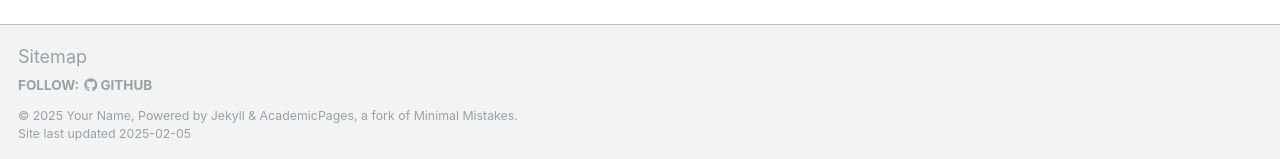
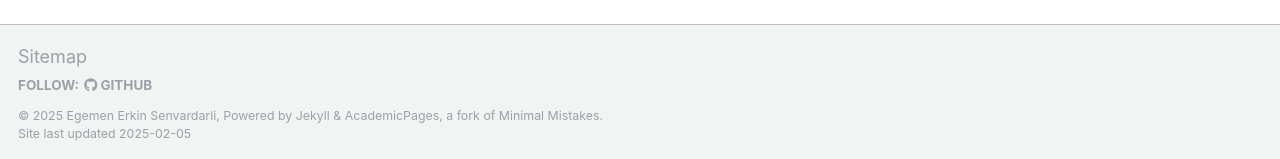
Before and after one commit to p1ckl/p1ckl.github.io, a Jekyll site: the page built from _pages/about.md, in a window 1280 px wide. Shown: the part 738-897 px from the top of the page. Built offline with Jekyll 4.4.1, drawn with Linux system fonts in a browser that asks for light colours.

Commit message:
Fixed the footer.

```diff
--- a/_config.yml
+++ b/_config.yml
@@ -10,7 +10,7 @@
 locale                   : "en-US"
 title                    : "Egemen Erkin Senvardarli"
 title_separator          : "-"
-name                     : &name "Your Name"
+name                     : &name "Egemen Erkin Senvardarli"
 description              : &description "personal description"
 url                      : https://p1ckl.github.io # the base hostname & protocol for your site e.g. "https://[your GitHub username].github.io"
 baseurl                  : # the subpath of your site, e.g. "/blog"
```
